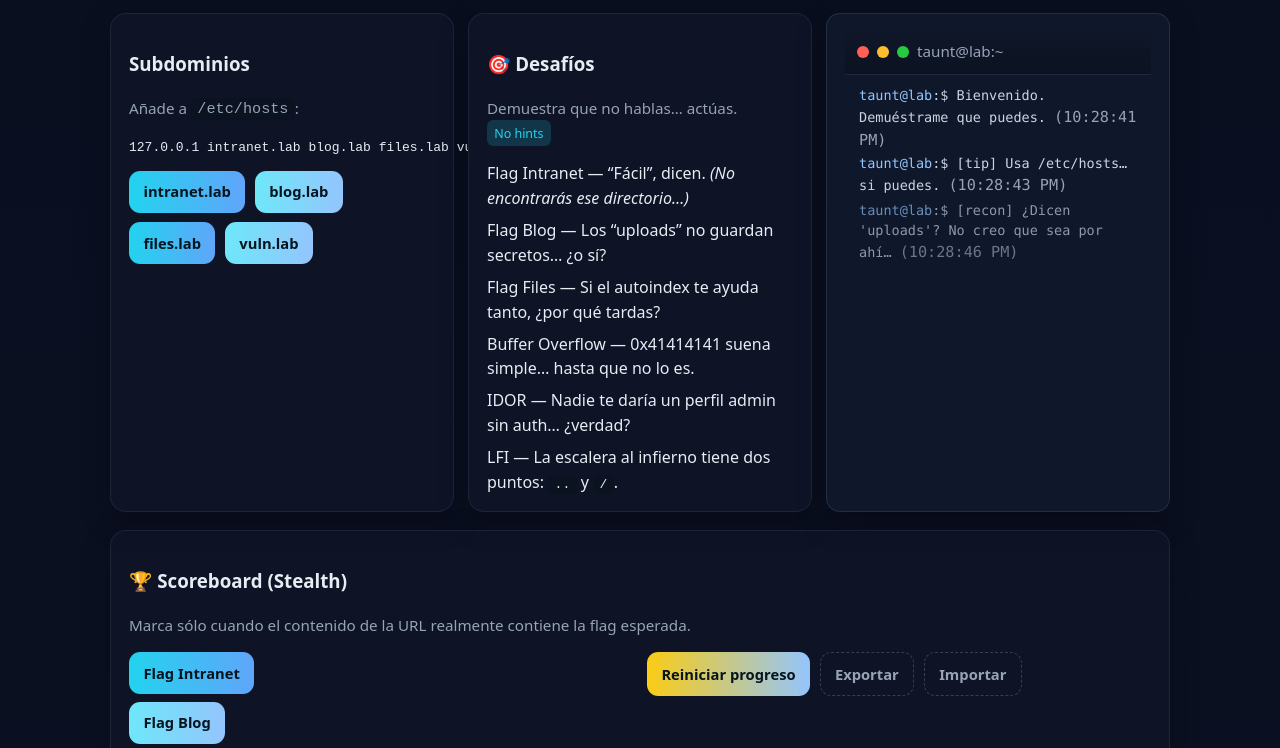
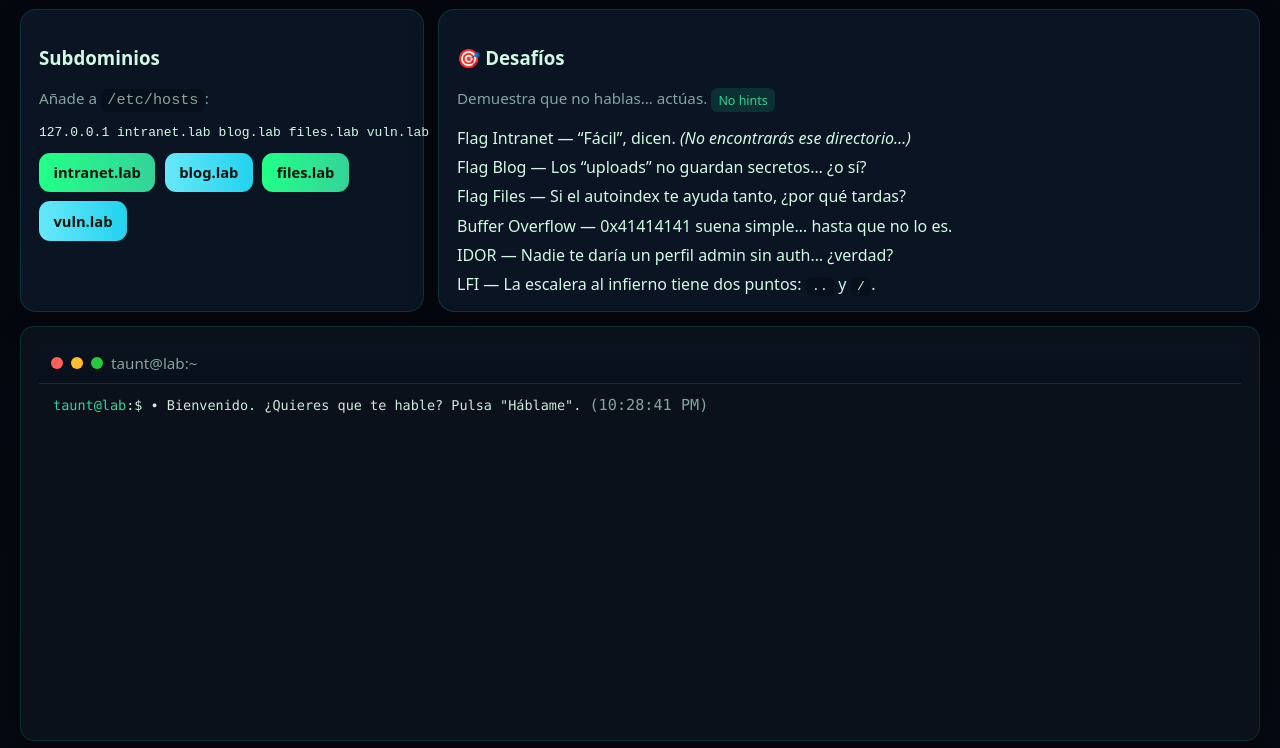
Before and after one commit to ColinTony/LabsWebHAcking, a plain HTML site: page nginx/html/index.html in a window 1280 px wide. Shown: the part 91-839 px from the top of the page. Drawn offline with Linux system fonts and the light colour scheme.

Commit message:
NewStyle

```diff
--- a/nginx/html/index.html
+++ b/nginx/html/index.html
@@ -6,49 +6,71 @@
   <title>Practice Lab — HTB-style Easy (by c0l1nr00t)</title>
   <style>
     :root{
-      --bg:#0b1022; --panel:#0f172a; --card:#0e1326; --text:#e6edf3; --muted:#97a3b6;
-      --btn1:#6ee7f9; --btn2:#22d3ee; --btn3:#93c5fd; --btn4:#60a5fa; --accent:#22d3ee; --danger:#ef4444;
-      --green:#22c55e; --yellow:#facc15;
+      --bg:#060a12; --panel:#0a111b; --card:#0b1422; --text:#d1fae5; --muted:#84a59d;
+      --neon:#22ff88; --neon2:#10b981; --neon3:#34d399; --alert:#f59e0b; --err:#ef4444;
     }
     *{box-sizing:border-box}
-    body{font-family:ui-sans-serif,system-ui,-apple-system,Segoe UI,Roboto;line-height:1.55;margin:0;background:linear-gradient(180deg,#0a0f20 0%, #0b1022 100%);color:var(--text)}
-    .container{max-width:1100px;margin:0 auto;padding:28px 20px}
+    body{
+      font-family:ui-sans-serif,system-ui,-apple-system,Segoe UI,Roboto;
+      margin:0; color:var(--text);
+      background:
+        linear-gradient(180deg,#04070e 0%, #060a12 100%),
+        repeating-linear-gradient(0deg, rgba(255,255,255,.02), rgba(255,255,255,.02) 1px, transparent 2px, transparent 4px);
+    }
+    .container{max-width:1280px;margin:0 auto;padding:28px 20px}
     header{display:flex;align-items:center;justify-content:space-between;gap:12px;margin-bottom:16px}
     .brand{font-weight:800;font-size:26px;letter-spacing:.4px}
-    .brand span{background:linear-gradient(90deg,var(--btn3),var(--btn1));-webkit-background-clip:text;background-clip:text;color:transparent}
+    .brand span{background:linear-gradient(90deg,var(--neon),var(--neon3));-webkit-background-clip:text;background-clip:text;color:transparent}
     .by{font-size:13px;color:var(--muted)}
-    .grid{display:grid;gap:14px;grid-template-columns:repeat(auto-fit,minmax(260px,1fr))}
-    .card{background:radial-gradient(1200px 300px at 20% -50%, rgba(34,211,238,0.08), transparent 40%), var(--card);
-          border:1px solid rgba(148,163,184,.12); border-radius:16px; padding:16px 18px; box-shadow:0 10px 30px rgba(0,0,0,.25)}
+    .grid{display:grid;gap:14px;grid-template-columns:repeat(12,minmax(0,1fr))}
+    .card{
+      background:radial-gradient(900px 200px at 20% -50%, rgba(16,185,129,.10), transparent 40%), var(--card);
+      border:1px solid rgba(16,185,129,.20); border-radius:16px; padding:16px 18px;
+      box-shadow:0 10px 30px rgba(0,0,0,.25)
+    }
     .muted{color:var(--muted); font-size:.95rem}
-    code{background:#0b1220;padding:.15rem .4rem;border-radius:.35rem}
+    code{background:#07101a;padding:.15rem .4rem;border-radius:.35rem}
     .section{margin:18px 0}
-    .btn{--c1:var(--btn2);--c2:var(--btn4); display:inline-flex;align-items:center;gap:.5rem;
-         background:linear-gradient(90deg,var(--c1),var(--c2)); color:#06141f; font-weight:800;
+    .btn{
+      --c1:var(--neon);--c2:var(--neon3);
+      display:inline-flex;align-items:center;gap:.5rem;
+      background:linear-gradient(90deg,var(--c1),var(--c2));
+      color:#04130a; font-weight:800;
       padding:.6rem .9rem;border-radius:.7rem; text-decoration:none; position:relative; overflow:hidden;
-         transition:transform .08s ease, filter .2s ease}
+      transition:transform .08s ease, filter .2s ease, box-shadow .2s ease;
+      box-shadow:0 0 0 rgba(34,255,136,0);
+      animation: glow 2.5s ease-in-out infinite alternate;
+    }
     .btn.small{font-size:.92rem}
-    .btn:hover{transform:translateY(-1px); filter:brightness(1.08)}
+    .btn:hover{transform:translateY(-1px); filter:brightness(1.08); box-shadow:0 0 18px rgba(34,255,136,.25)}
     .btn:active{transform:translateY(0)}
-    .btn.alt{--c1:var(--btn1);--c2:var(--btn3)}
-    .btn.warn{--c1:var(--yellow);--c2:var(--btn3)}
-    .btn.danger{--c1:#fb7185; --c2:#ef4444}
-    .btn.ghost{background:transparent;color:var(--muted);border:1px dashed rgba(148,163,184,.3)}
+    .btn.alt{--c1:#67e8f9;--c2:#22d3ee}
+    .btn.ghost{background:transparent;color:var(--muted);border:1px dashed rgba(16,185,129,.35);animation:none}
+    .btn.warn{--c1:#fde047;--c2:#f59e0b}
     .btnRow{display:flex;gap:.6rem;flex-wrap:wrap}
+    @keyframes glow{from{box-shadow:0 0 0 rgba(34,255,136,0)} to{box-shadow:0 0 12px rgba(34,255,136,.35)}}
+
     footer{margin-top:26px;color:var(--muted);font-size:.86rem}
+
     /* Terminal panel */
-    .terminal{background:var(--panel); border:1px solid rgba(148,163,184,.16); border-radius:14px; overflow:hidden; box-shadow:0 10px 30px rgba(0,0,0,.3)}
-    .term-top{display:flex;align-items:center;gap:8px;padding:10px 12px;background:linear-gradient(180deg,#0f172a 0%, #0b1220 100%); border-bottom:1px solid rgba(148,163,184,.12)}
+    .terminal{background:var(--panel); border:1px solid rgba(16,185,129,.18); border-radius:14px; overflow:hidden; box-shadow:0 10px 30px rgba(0,0,0,.3)}
+    .term-top{display:flex;align-items:center;gap:8px;padding:10px 12px;background:linear-gradient(180deg,#0a131f 0%, #07101a 100%); border-bottom:1px solid rgba(16,185,129,.2)}
     .dot{width:12px;height:12px;border-radius:50%}
     .dot.red{background:#ff5f56}.dot.yellow{background:#ffbd2e}.dot.green{background:#27c93f}
-    .term-body{padding:12px 14px; font-family:ui-monospace, SFMono-Regular, Menlo, Consolas, monospace; font-size:13.5px; height:200px; overflow:auto; color:#cbd5e1}
-    .prompt{color:#93c5fd}
+    .term-body{padding:12px 14px; font-family:ui-monospace, SFMono-Regular, Menlo, Consolas, monospace; font-size:13.5px; height:340px; overflow:auto; color:#cde9da}
+    .prompt{color:#34d399}
     .line.new{opacity:0; transform:translateY(6px); animation: slideIn .25s ease forwards}
     @keyframes slideIn{to{opacity:1; transform:translateY(0)}}
-    /* Scoreboard styles */
+
+    /* Sections sizing */
+    .col-6{grid-column:span 6 / span 6}
+    .col-12{grid-column:1 / -1}
+    .col-4{grid-column:span 4 / span 4}
+    .col-8{grid-column:span 8 / span 8}
+
+    /* Tasks */
     .tasks{list-style:none;margin:0;padding:0;display:grid;gap:.45rem}
-    .ok{color:#86efac}
-    .tag{display:inline-block;background:rgba(34,211,238,.18);color:var(--accent);padding:.2rem .45rem;border-radius:.4rem;font-size:.78rem}
+    .tag{display:inline-block;background:rgba(16,185,129,.18);color:var(--neon3);padding:.2rem .45rem;border-radius:.4rem;font-size:.78rem}
   </style>
 </head>
 <body>
@@ -64,11 +86,12 @@
         <a href="/webgoat/" class="btn small">WebGoat</a>
         <a href="/webwolf/" class="btn small alt">WebWolf</a>
         <a href="/files/" class="btn small ghost">/files</a>
+        <a id="talk" class="btn small warn" href="javascript:void(0)">Háblame</a>
       </div>
     </header>
 
-    <div class="grid">
-      <div class="card">
+    <div class="grid section">
+      <div class="card col-4">
         <h3>Subdominios</h3>
         <p class="muted">Añade a <code>/etc/hosts</code>:</p>
 <pre>127.0.0.1 intranet.lab blog.lab files.lab vuln.lab</pre>
@@ -80,7 +103,7 @@
         </div>
       </div>
 
-      <div class="card">
+      <div class="card col-8">
         <h3>🎯 Desafíos</h3>
         <p class="muted">Demuestra que no hablas… actúas. <span class="tag">No hints</span></p>
         <ul class="tasks">
@@ -93,7 +116,7 @@
         </ul>
       </div>
 
-      <div class="card terminal" aria-readonly="true">
+      <div class="card terminal col-12" aria-readonly="true">
         <div class="term-top">
           <span class="dot red"></span><span class="dot yellow"></span><span class="dot green"></span>
           <span class="muted">taunt@lab:~</span>
@@ -106,18 +129,22 @@
       <h3>🏆 Scoreboard (Stealth)</h3>
       <p class="muted">Marca sólo cuando el contenido de la URL realmente contiene la flag esperada.</p>
       <div class="grid">
-        <div>
+        <div class="col-6">
           <ul class="tasks">
             <li><a class="btn small" onclick="verify('intranet','http://intranet.lab:8080/private/flag_intranet_c0l1nr00t.txt')">Flag Intranet</a> <span id="s-intranet"></span></li>
             <li><a class="btn small alt" onclick="verify('blog','http://blog.lab:8080/wp-content/uploads/flag_blog_c0l1nr00t.txt')">Flag Blog</a> <span id="s-blog"></span></li>
             <li><a class="btn small" onclick="verify('files','http://files.lab:8080/secrets/flag_files_c0l1nr00t.txt')">Flag Files</a> <span id="s-files"></span></li>
+          </ul>
+        </div>
+        <div class="col-6">
+          <ul class="tasks">
             <li><a class="btn small alt" onclick="verify('bof','http://localhost:8080/assets/bover_flag.txt')">Flag BufferOverflow</a> <span id="s-bof"></span></li>
             <li><a class="btn small" onclick="verify('idor','http://vuln.lab:8080/api/profile?user=1337')">Flag IDOR</a> <span id="s-idor"></span></li>
             <li><a class="btn small alt" onclick="verify('lfi','http://vuln.lab:8080/api/view?file=../../secret/flag_hard_c0l1nr00t.txt')">Flag LFI</a> <span id="s-lfi"></span></li>
           </ul>
+        </div>
+      </div>
       <p class="muted">Progreso: <span id="pct">0%</span></p>
-        </div>
-        <div>
       <div class="btnRow">
         <a class="btn warn small" onclick="resetScore()">Reiniciar progreso</a>
         <a class="btn ghost small" onclick="exportScore()">Exportar</a>
@@ -126,14 +153,12 @@
         </label>
       </div>
     </div>
-      </div>
-    </div>
 
     <footer>© 2025 — Practice Lab by c0l1nr00t</footer>
   </div>
 
   <script>
-    // Scoreboard (Stealth)
+    // Scoreboard (Stealth) + Terminal events
     const KEY='htb_easy_v2_hard_flags';
     const expect = {
       intranet: 'flag{c0l1nr00t_intranet}',
@@ -144,24 +169,89 @@
       lfi: 'flag{c0l1nr00t_hard}'
     };
     let state = load();
+    const term = document.getElementById('term');
+    let terminalPowered = true;
+
+    const taunts = [
+      "[tip] /etc/hosts es tu amigo… si sabes usarlo.",
+      "[recon] ¿Uploads? Nada interesante… probablemente.",
+      "[taunt] Ya casi. Falta 'casi'.",
+      "[hint?] 0x41 0x41 0x41 0x41 — ¿te suena?",
+      "[vuln.lab] admin sin auth… imposible, ¿no?",
+      "[LFI] Dos puntos… y el mundo a tus pies.",
+      "[files] Autoindex ON. Aún te pierdes lo obvio.",
+      "[bof] gets(buf) — sí, en 2025, qué vergüenza.",
+      "[status] Aún sin todas las flags. Te dije que no podías.",
+      "[ego] ¿Hacker? Sorpréndeme.",
+      "[mindgame] Si fuera fácil, cualquiera lo haría.",
+      "[poke] Tal vez deberías pedir un hint… digo, si te rindes."
+    ];
+
+    function timestamp(){ return new Date().toLocaleTimeString(); }
+    function appendLine(msg, kind="info"){
+      if(!terminalPowered) return;
+      const el = document.createElement('div');
+      el.className = 'line new';
+      const badge = kind === 'ok' ? '✅' : kind === 'err' ? '❌' : kind === 'warn' ? '⚠️' : '∙';
+      el.innerHTML = `<span class="prompt">taunt@lab</span>:<span>$</span> ${badge} ${msg} <span class="muted">(${timestamp()})</span>`;
+      term.appendChild(el);
+      term.scrollTop = term.scrollHeight;
+    }
+    function powerDownTerminal(){
+      terminalPowered = false;
+      appendLine("Me has vencido - Mis respetos.", "ok");
+      term.style.filter = "grayscale(1) brightness(0.7)";
+    }
+
+    // Háblame button to print a taunt on demand
+    document.getElementById('talk').onclick = () => {
+      const msg = taunts[Math.floor(Math.random()*taunts.length)];
+      appendLine(msg);
+    };
+
+    // Import/Export
     document.getElementById('importFile').onchange = (e)=>{
       const f=e.target.files[0]; if(!f) return;
       const r=new FileReader();
-      r.onload=()=>{ try{ state=JSON.parse(r.result); save(); render(); }catch{ alert('JSON inválido'); } };
+      r.onload=()=>{ try{ state=JSON.parse(r.result); save(); render(); appendLine("Estado importado.", "ok"); }catch{ alert('JSON inválido'); } };
       r.readAsText(f);
     };
+
     function verify(key,url){
+      appendLine(`Verificando ${key} → ${url}`);
       fetch(url,{cache:'no-store'}).then(async r=>{
         if(!r.ok) throw new Error('HTTP '+r.status);
         const t=await r.text();
-        if(t.includes(expect[key])){ state[key]=true; save(); render(); }
-        else alert('Flag no coincide');
-      }).catch(()=>alert('No pude acceder a la URL. ¿/etc/hosts actualizado?'));
+        if(t.includes(expect[key])){
+          state[key]=true; save(); render();
+          appendLine(`Flag ${key} confirmada.`, "ok");
+          checkCompletion();
+        } else {
+          appendLine(`Flag ${key} NO coincide.`, "err");
+          alert('Flag no coincide');
         }
-    function resetScore(){ if(confirm('¿Borrar progreso?')){ localStorage.removeItem(KEY); state={}; render(); } }
-    function exportScore(){ const b=new Blob([JSON.stringify(state)],{type:'application/json'}); const u=URL.createObjectURL(b); const a=document.createElement('a'); a.href=u; a.download='flags.json'; a.click(); URL.revokeObjectURL(u); }
+      }).catch((err)=>{
+        appendLine(`Error accediendo a ${key}: ${err.message||err}`, "err");
+        alert('No pude acceder a la URL. ¿/etc/hosts actualizado?');
+      });
+    }
+
+    function checkCompletion(){
+      const all = ['intranet','blog','files','bof','idor','lfi'];
+      const done = all.every(k=>state[k]);
+      if(done){
+        appendLine("Todas las flags obtenidas. Felicitaciones, ganaste.", "ok");
+        powerDownTerminal();
+        alert("🎉 ¡Felicitaciones! Completaste todas las flags.");
+      }
+    }
+
+    function resetScore(){ if(confirm('¿Borrar progreso?')){ localStorage.removeItem(KEY); state={}; render(); appendLine("Progreso reiniciado.", "warn"); } }
+    function exportScore(){ const b=new Blob([JSON.stringify(state)],{type:'application/json'}); const u=URL.createObjectURL(b); const a=document.createElement('a'); a.href=u; a.download='flags.json'; a.click(); URL.revokeObjectURL(u); appendLine("Progreso exportado.", "ok"); }
+
     function load(){ try{ return JSON.parse(localStorage.getItem(KEY)||'{}'); }catch{ return {}; } }
     function save(){ localStorage.setItem(KEY, JSON.stringify(state)); }
+
     function render(){
       document.getElementById('s-intranet').textContent = state.intranet ? '✅ '+expect.intranet : '';
       document.getElementById('s-blog').textContent     = state.blog     ? '✅ '+expect.blog     : '';
@@ -174,31 +264,8 @@
     }
     render();
 
-    // Terminal taunts (non-interactive)
-    const term = document.getElementById('term');
-    const lines = [
-      "[tip] Usa /etc/hosts… si puedes.",
-      "[recon] ¿Dicen 'uploads'? No creo que sea por ahí…",
-      "[taunt] Muchos llegan hasta aquí. Pocos salen con todas las flags.",
-      "[hint?] 0x41 0x41 0x41 0x41 — ¿te suena?",
-      "[vuln.lab] ¿Quién necesita auth para ver perfiles? Nadie, supongo…",
-      "[LFI] Dos puntos… y el mundo a tus pies.",
-      "[files] Autoindex ON. ¿Y sigues perdido?",
-      "[bof] gets(buf) — en 2025… qué raro, ¿no?",
-      "[status] Aún sin todas las flags. Te dije que no podías."
-    ];
-    function appendLine(msg){
-      const el = document.createElement('div');
-      el.className = 'line new';
-      const now = new Date().toLocaleTimeString();
-      el.innerHTML = '<span class="prompt">taunt@lab</span>:<span>$</span> ' + msg + ' <span class="muted">(' + now + ')</span>';
-      term.appendChild(el);
-      term.scrollTop = term.scrollHeight;
-    }
-    // seed
-    appendLine('Bienvenido. Demuéstrame que puedes.');
-    let i = 0;
-    setInterval(()=>{ appendLine(lines[i % lines.length]); i++; }, 2500);
+    // Seed message
+    appendLine('Bienvenido. ¿Quieres que te hable? Pulsa "Háblame".');
   </script>
 </body>
 </html>
```
Also changed, not shown: 2 other files. Lines whose indentation alone changed are shown as unchanged.
